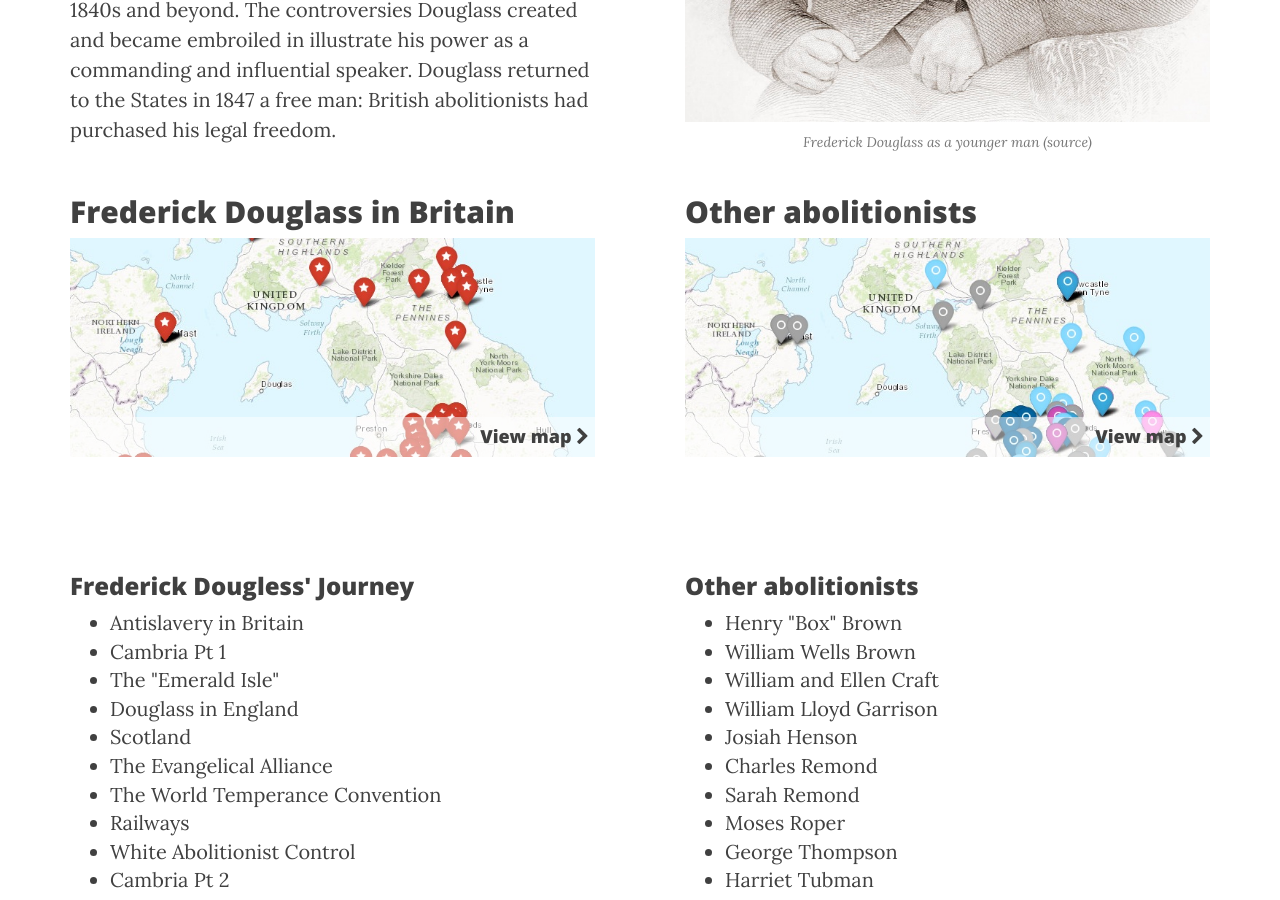
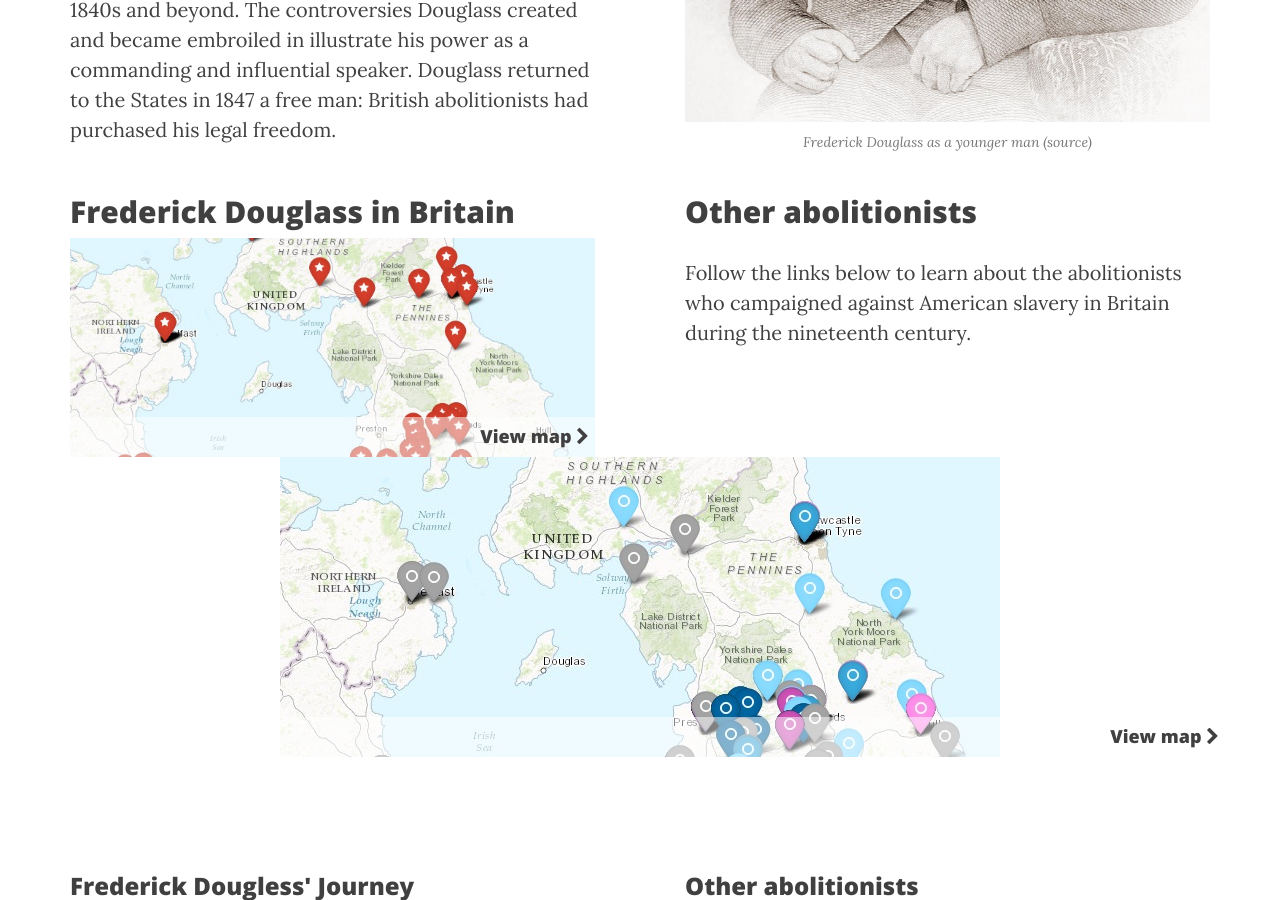
Before and after one commit to FDUK/fduk.github.io, a Jekyll site: the page built from index.html, in a window 1280 px wide and 900 px high, scrolled down 992 px. Built offline with Jekyll 4.4.1, drawn with Linux system fonts in a browser that asks for light colours; nearby versions of some CDN libraries; the list of posts is cut into pages by our own code.

Commit message:
Update index.html

```diff
--- a/index.html
+++ b/index.html
@@ -44,7 +44,9 @@ description: ""
 
              <div class="col-md-6">
                 <h2>Other abolitionists</h2>
+                 <p>Follow the links below to learn about the abolitionists who campaigned against American slavery in Britain during the nineteenth century.</p>
 
+            </div>
                 <div style="position: relative">
                     <a href="/abolitionistsMap/" class="thumb">
                         <img src="/img/abolitionistsmap.jpg" />
```
